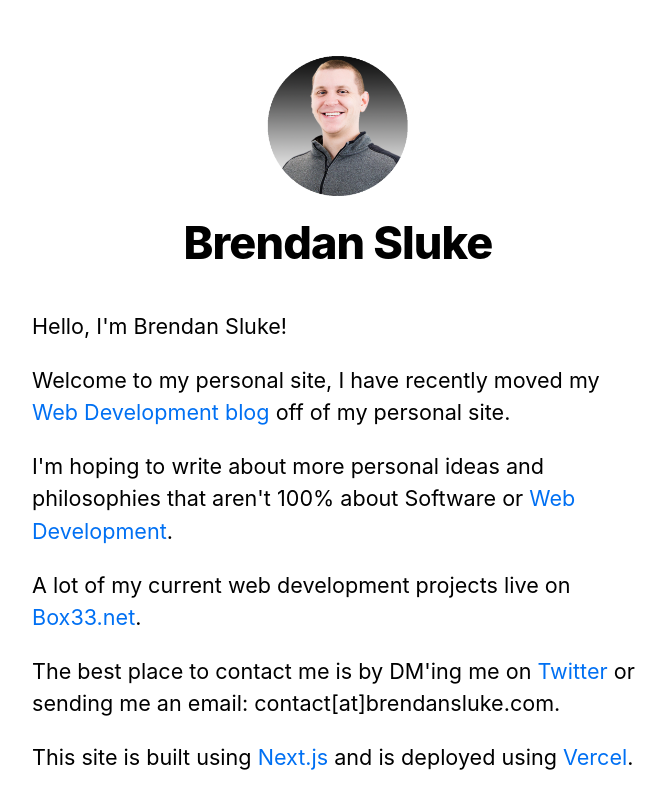
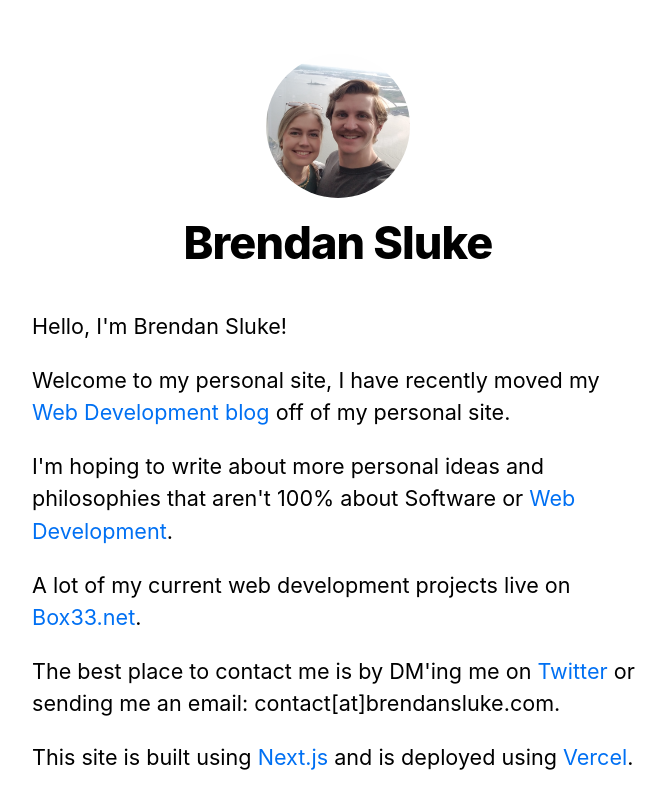
Before and after one commit to BrendanSluke/BrendanSluke, a Next.js app in the folder brendansluke/: page / in a window 1280 px wide. Shown: the top 800 px of the page, without its empty margins (302-965 px from the left). Built offline with nearby package versions, Linux system fonts and the light colour scheme.

Commit message:
feat(ProfilePicture): add new pic

```diff
--- a/brendansluke/components/layout.tsx
+++ b/brendansluke/components/layout.tsx
@@ -15,6 +15,9 @@ export default function Layout({
   children: React.ReactNode;
   home: boolean;
 }) {
+  const profilePictureImageSrcPath =
+    "/images/mercedes-and-brendan-one-world-trade-center-observatory.png";
+
   return (
     <div className={styles.container}>
       <Head>
@@ -52,7 +55,7 @@ export default function Layout({
           <>
             <Image
               priority
-              src="/images/profile.jpg"
+              src={profilePictureImageSrcPath}
               className={utilStyles.borderCircle}
               height={144}
               width={144}
@@ -66,7 +69,7 @@ export default function Layout({
               <a>
                 <Image
                   priority
-                  src="/images/profile.jpg"
+                  src={profilePictureImageSrcPath}
                   className={utilStyles.borderCircle}
                   height={108}
                   width={108}
```
Also changed, not shown: brendansluke/public/images/mercedes-and-brendan-one-world-trade-center-observatory.png (added).
